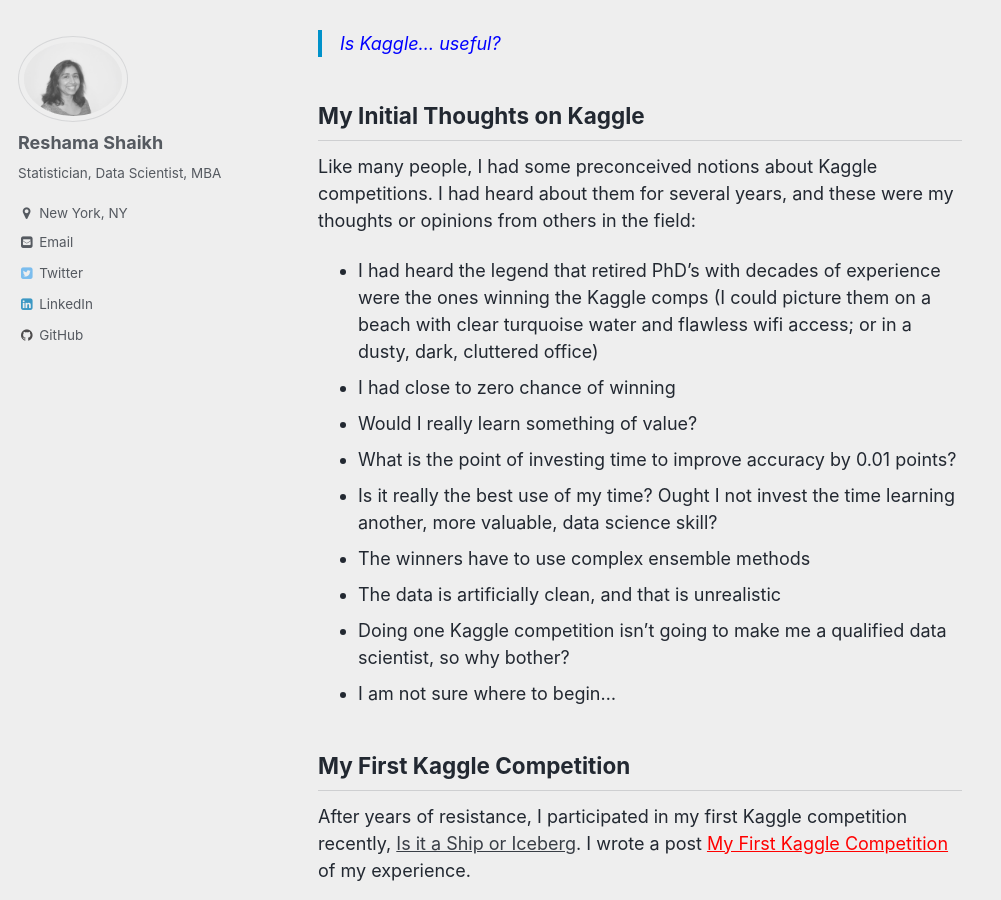
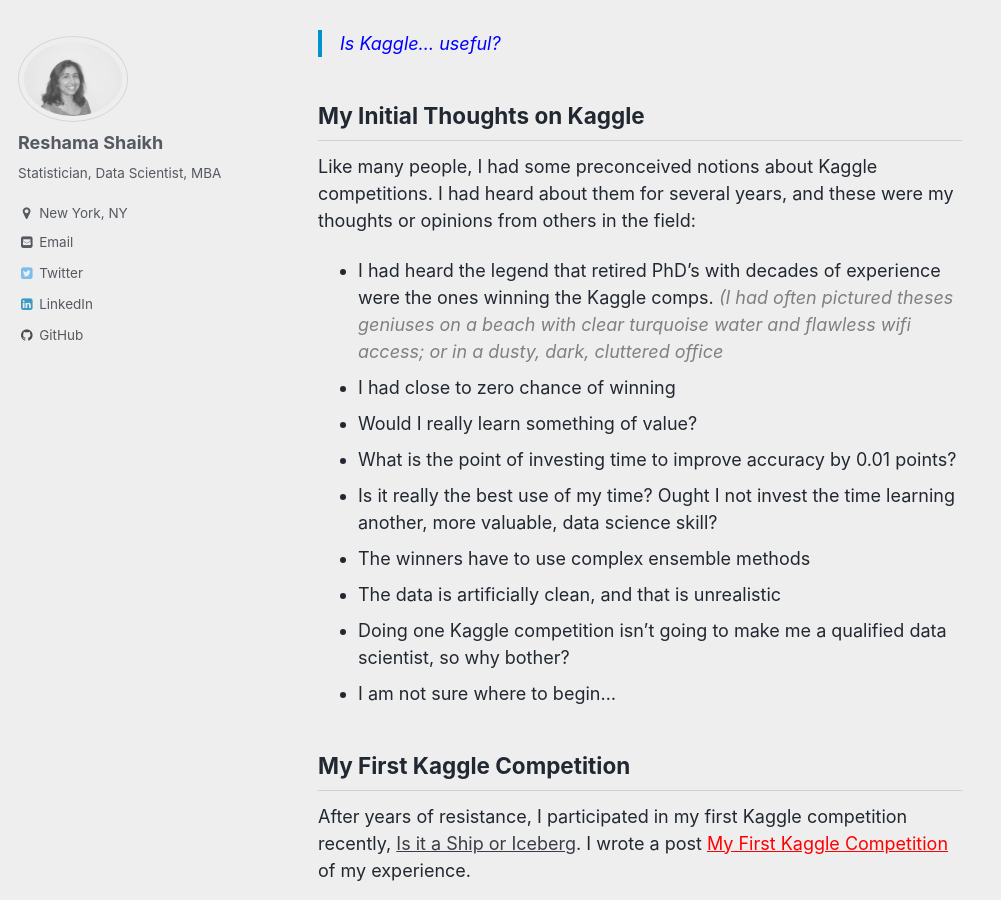
Before and after one commit to reshamas/reshamas.github.io, a Jekyll site: the page built from _posts/2018-04-19-to-kaggle-or-not.md, in a window 1280 px wide and 900 px high, scrolled down 559 px. Shown: the whole window, without its empty margins (0-1001 px from the left). Built offline with Jekyll 4.4.1, drawn with Linux system fonts in a browser that asks for light colours.

Commit message:
Update 2018-04-19-to-kaggle-or-not.md

```diff
--- a/_posts/2018-04-19-to-kaggle-or-not.md
+++ b/_posts/2018-04-19-to-kaggle-or-not.md
@@ -6,7 +6,7 @@
 
 ## My Initial Thoughts on Kaggle
 Like many people, I had some preconceived notions about Kaggle competitions.  I had heard about them for several years, and these were my thoughts or opinions from others in the field:
-- I had heard the legend that retired PhD’s with decades of experience were the ones winning the Kaggle comps (I could picture them on a beach with clear turquoise water and flawless wifi access; or in a dusty, dark, cluttered office)
+- I had heard the legend that retired PhD’s with decades of experience were the ones winning the Kaggle comps.  <a   style="color:gray; font:italic"><i>(I had often pictured theses geniuses on a beach with clear turquoise water and flawless wifi access; or in a dusty, dark, cluttered office</i></a>
 - I had close to zero chance of winning
 - Would I really learn something of value?
 - What is the point of investing time to improve accuracy by 0.01 points?
```
